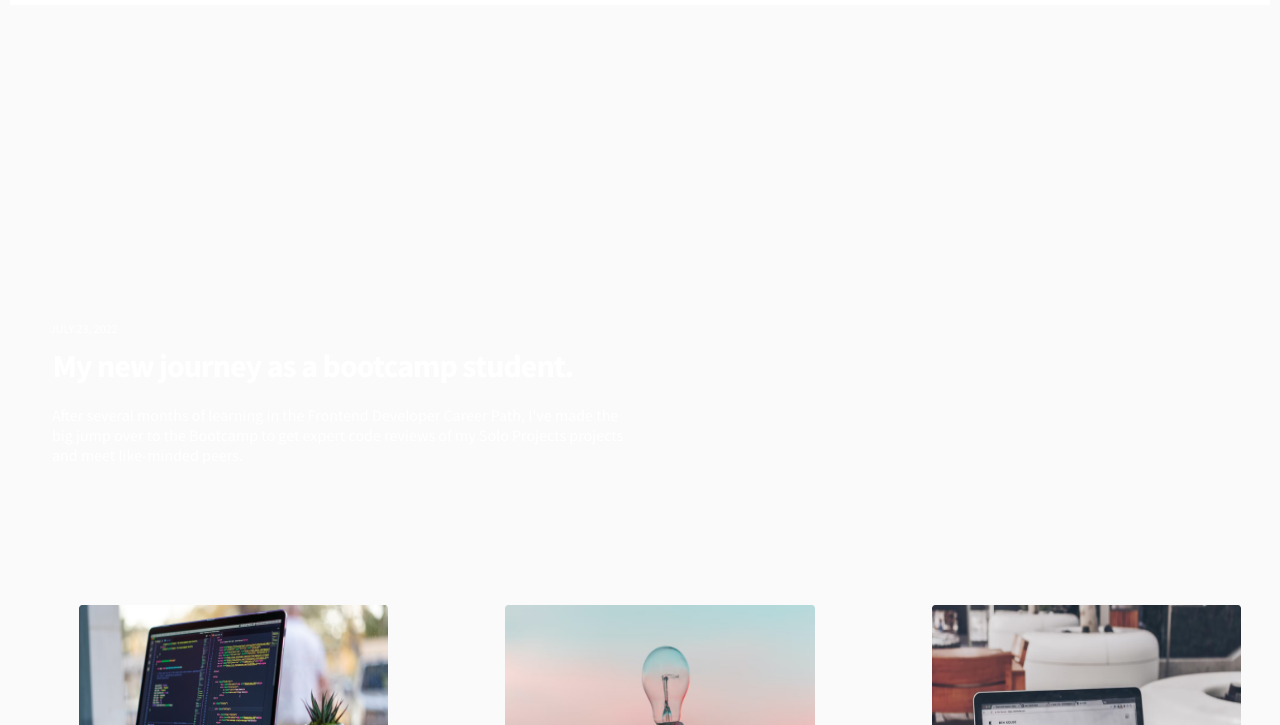
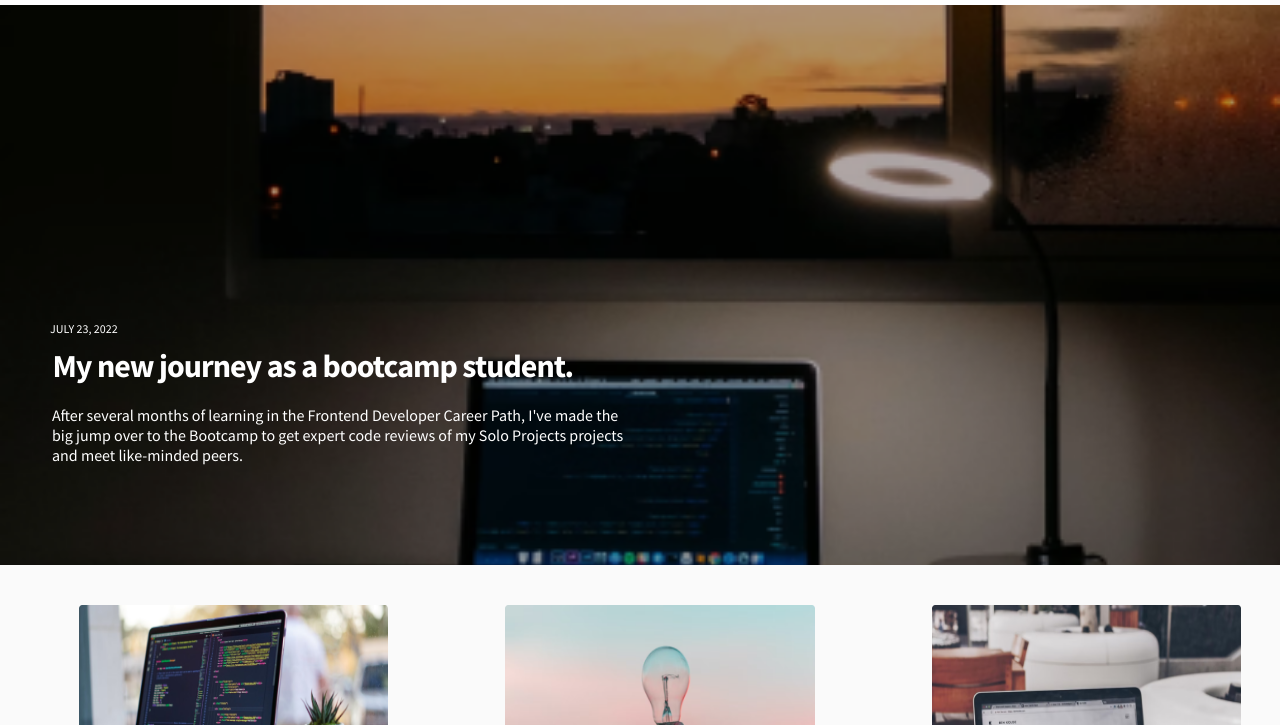
Before and after one commit to fabi3086/learningJournal, a plain HTML site: page index.html in a window 1280 px wide. Shown: the part 75-800 px from the top of the page. Drawn offline with nearby package versions, Linux system fonts and the light colour scheme.

Commit message:
Update style.css

```diff
--- a/css/style.css
+++ b/css/style.css
@@ -32,7 +32,7 @@ body {
     justify-content: space-around;
     height: 50vh;
     margin-bottom: 1.3em;
-    background-image: url("./images/article-image-hero.png");
+    background-image: url("../images/article-image-hero.png");
     background-size: cover;
     background-position: center;
 }
```
